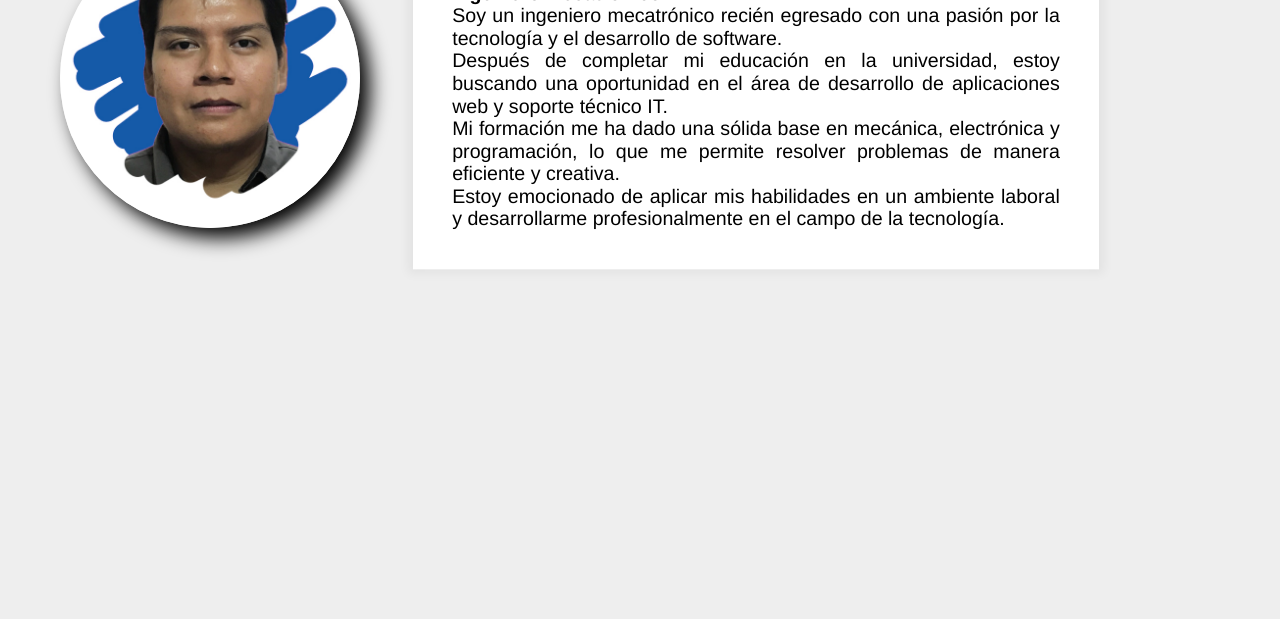
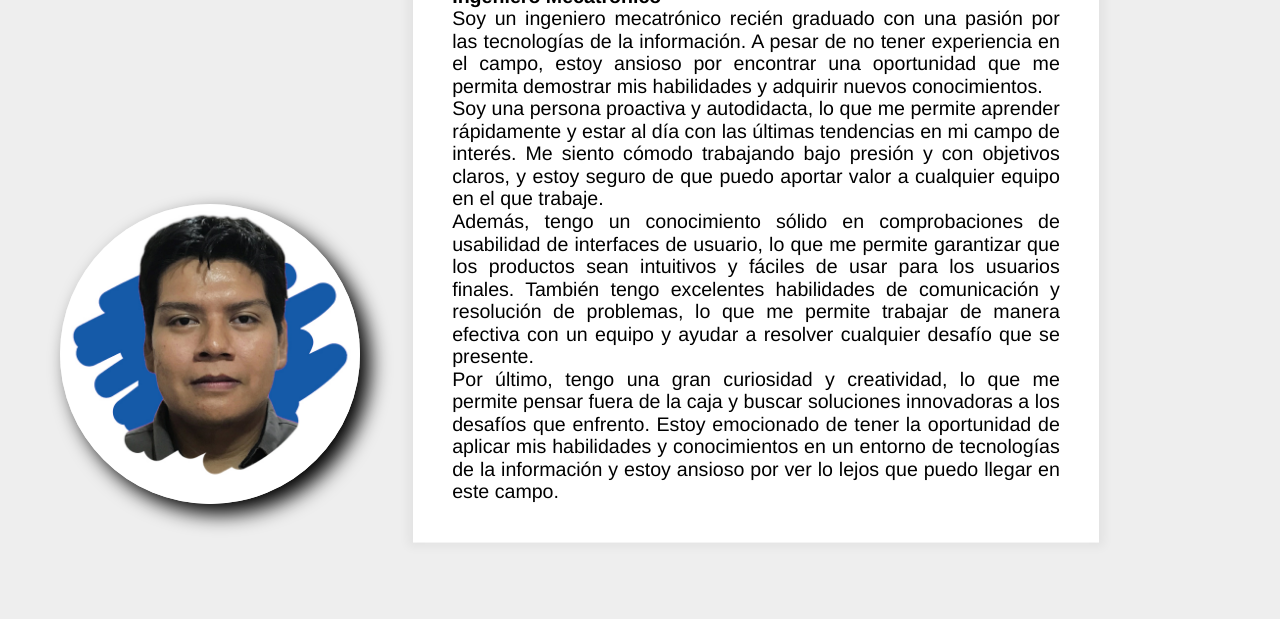
Before and after one commit to luis200hr/Portafolio, a plain HTML site: page index.html in a window 1280 px wide. Shown: the part 638-1257 px from the top of the page. Before the commit the page ends 981 px from the top, so only its background shows below. Drawn offline with Linux system fonts and the light colour scheme.

Commit message:
Update index.html

```diff
--- a/index.html
+++ b/index.html
@@ -27,10 +27,10 @@
     <div class="site-wrap">
       <h2>Luis Antonio Martínez Martínez</h2>
       <strong>Ingeniero Mecatrónico</strong>
-      <p>Soy un ingeniero mecatrónico recién egresado con una pasión por la tecnología y el desarrollo de software. </p>
-      <p>Después de completar mi educación en la universidad, estoy buscando una oportunidad en el área de desarrollo de aplicaciones web y soporte técnico IT. </p>
-      <p>Mi formación me ha dado una sólida base en mecánica, electrónica y programación, lo que me permite resolver problemas de manera eficiente y creativa.</p>
-      <p>Estoy emocionado de aplicar mis habilidades en un ambiente laboral y desarrollarme profesionalmente en el campo de la tecnología.</p>
+     <p>Soy un ingeniero mecatrónico recién graduado con una pasión por las tecnologías de la información. A pesar de no tener experiencia en el campo, estoy ansioso por encontrar una oportunidad que me permita demostrar mis habilidades y adquirir nuevos conocimientos.</p>
+    <p>Soy una persona proactiva y autodidacta, lo que me permite aprender rápidamente y estar al día con las últimas tendencias en mi campo de interés. Me siento cómodo trabajando bajo presión y con objetivos claros, y estoy seguro de que puedo aportar valor a cualquier equipo en el que trabaje.</p>
+    <p>Además, tengo un conocimiento sólido en comprobaciones de usabilidad de interfaces de usuario, lo que me permite garantizar que los productos sean intuitivos y fáciles de usar para los usuarios finales. También tengo excelentes habilidades de comunicación y resolución de problemas, lo que me permite trabajar de manera efectiva con un equipo y ayudar a resolver cualquier desafío que se presente.</p>
+    <p>Por último, tengo una gran curiosidad y creatividad, lo que me permite pensar fuera de la caja y buscar soluciones innovadoras a los desafíos que enfrento. Estoy emocionado de tener la oportunidad de aplicar mis habilidades y conocimientos en un entorno de tecnologías de la información y estoy ansioso por ver lo lejos que puedo llegar en este campo.</p>
     </div>
   </section>
 
```
